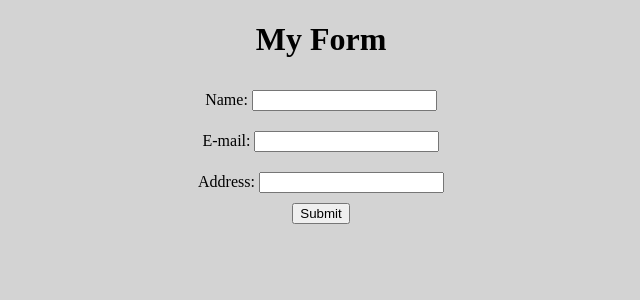
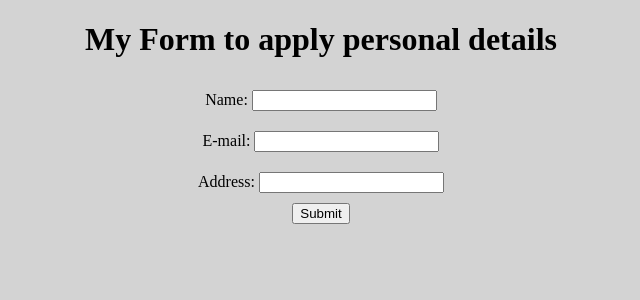
Before and after one commit to fallouua92/seye-technology, a PHP site: page /form.php in a window 1280 px wide. Shown: the top 300 px of the page, without its empty margins (319-959 px from the left). Run offline with PHP 8.4, Linux system fonts and the light colour scheme.

Commit message:
Update form.php

```diff
--- a/form.php
+++ b/form.php
@@ -22,7 +22,7 @@
         </style>
     </head>
     <body>
-        <h1>My Form</h1>
+        <h1>My Form to apply personal details</h1>
         <form action="demo_backend.php" method="POST">
         <div class= "form_name">Name: <input type="text" name="name"><br></div>
         <div class= "form_email">E-mail: <input type="text" name="email"><br></div>
```
